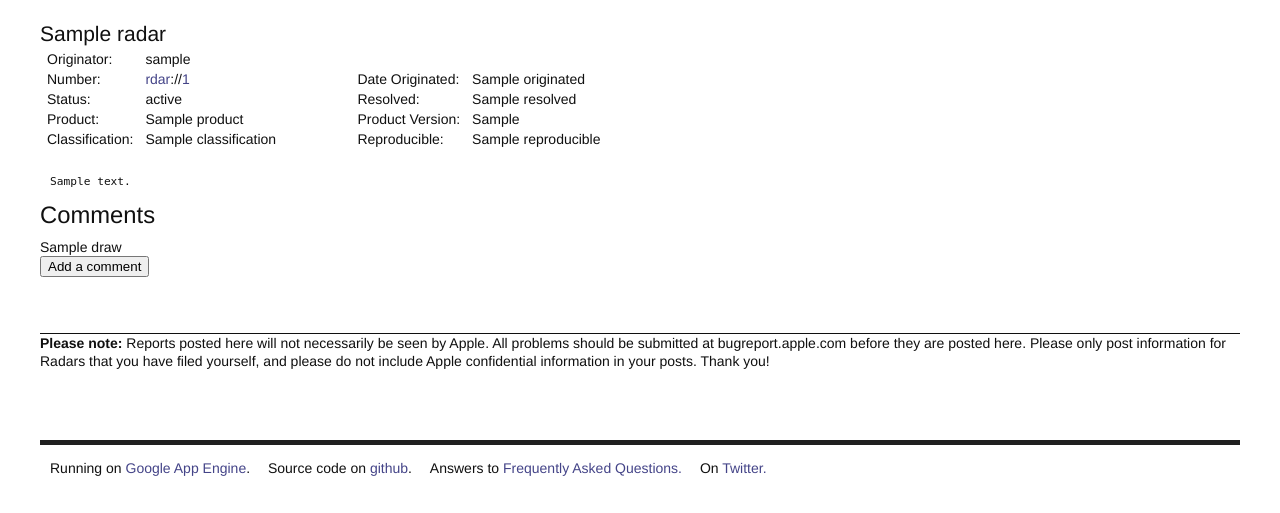
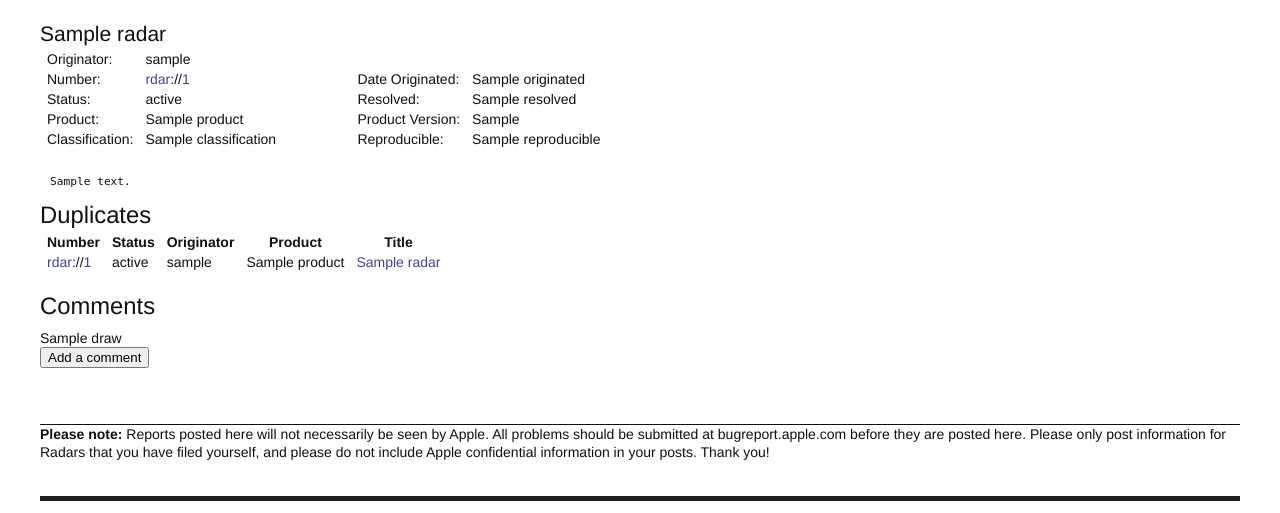
Before and after one commit to timburks/openradar, a Django app: template templates/radar-view.html in a window 1280 px wide. Shown: the part 79-592 px from the top of the page. Run offline with Django 3.2, Linux system fonts and the light colour scheme; the template is opened without the code that fills it: most values are stand-ins (such as "Sample title", 1, 10 or a date in 2020).

Commit message:
Radar view will now displays a list of duplicate radars if any are available.

```diff
--- a/main.py
+++ b/main.py
@@ -11,6 +11,7 @@ from google.appengine.api import memcache
 from google.appengine.api import *
 
 import openradar.api
+import openradar.db
 from openradar.models import *
 from openradar.handlers import *
 
@@ -132,7 +133,7 @@ class RadarViewByPathAction(Handler):
       if (not radar):
         self.respondWithTemplate('radar-missing.html', {"number":number})
       else:
-        self.respondWithTemplate('radar-view.html', {"mine":(user == radar.user), "radar":radar, "comments": radar.comments(), "bare":bare})
+        self.respondWithTemplate('radar-view.html', {"mine":(user == radar.user), "radar":radar, "radars":radar.children(), "comments": radar.comments(), "bare":bare})
       return
 
 class RadarViewByIdOrNumberAction(Handler):
@@ -145,7 +146,7 @@ class RadarViewByIdOrNumberAction(Handler):
       if (not radar):
         self.respondWithText('Invalid Radar id')
       else:
-        self.respondWithTemplate('radar-view.html', {"mine":(user == radar.user), "radar":radar, "comments": radar.comments()})
+        self.respondWithTemplate('radar-view.html', {"mine":(user == radar.user), "radar":radar, "radars":radar.children(), "comments": radar.comments()})
       return
     number = self.request.get("number")
     if number:
--- a/openradar/models.py
+++ b/openradar/models.py
@@ -51,7 +51,9 @@ class Radar(search.SearchableModel):
         return Comment.gql("WHERE radar = :1 AND is_reply_to = :2", self, None)
 
     def children(self):
-        return Radar.gql("WHERE parent_number = :1 ORDER BY number ASC", self.number)
+        gqlQuery = Radar.gql("WHERE parent_number = :1 ORDER BY number ASC", self.number)
+
+        return gqlQuery.fetch(gqlQuery.count())
 
     def parent(self):
         return Radar.gql("WHERE number = :1", self.parent_number).get()
--- a/templates/radar-view.html
+++ b/templates/radar-view.html
@@ -40,6 +40,14 @@
 
 <div id="error"></div>
 
+{% if radars %}
+<h2>Duplicates</h2>
+<div class="duplicates">
+    {% include "biglist.html" %}
+</div>
+<br />
+{% endif %}
+
 <h2>Comments</h2>
 <div class="comments">
   {% for comment in comments %}
```
Also changed, not shown: templates/biglist.html (+8 -4 lines).
